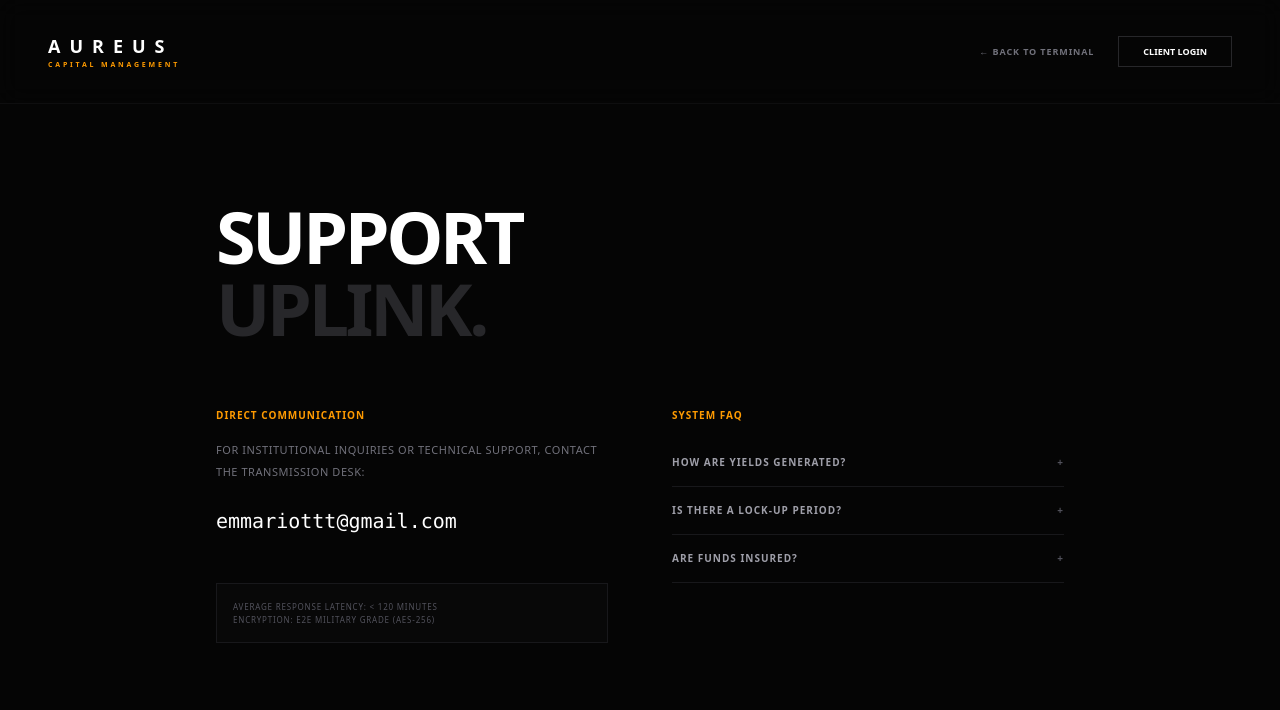
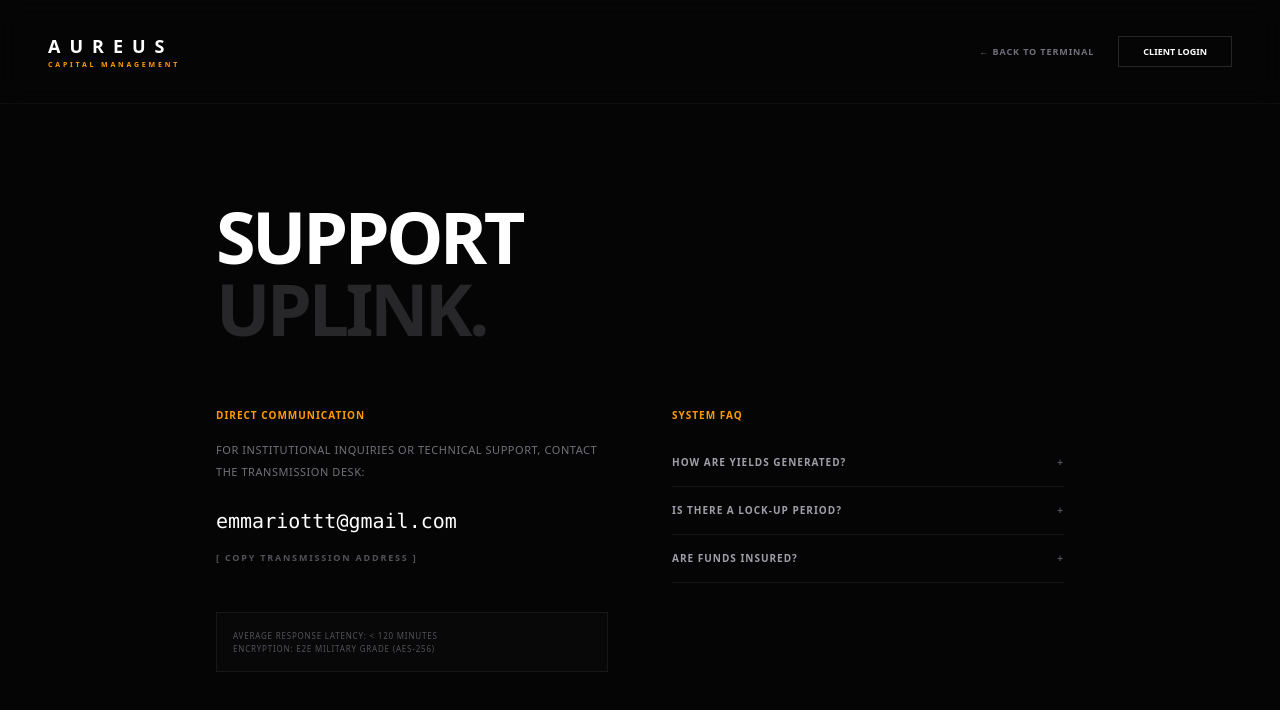
Before and after one commit to cboi019/Project-Aureus, a React (Vite) app in the folder client/: page /contact in a window 1280 px wide. Shown: the top 710 px of the page. Built offline with nearby package versions, Linux system fonts and the light colour scheme.

Commit message:
feat: add contact portal with FAQ and clipboard copy feature

```diff
--- a/client/src/pages/Contact.jsx
+++ b/client/src/pages/Contact.jsx
@@ -10,10 +10,17 @@ const FAQ_DATA = [
 
 export default function Contact() {
   const [openFaq, setOpenFaq] = useState(null);
+  const [copied, setCopied] = useState(false);
+
+  const handleCopy = () => {
+    navigator.clipboard.writeText('emmariottt@gmail.com');
+    setCopied(true);
+    setTimeout(() => setCopied(false), 3000); // Reset message after 3 seconds
+  };
 
   return (
     <div className="min-h-screen bg-[#050505] text-white font-sans selection:bg-amber-500 selection:text-black">
-      {/* Updated Navbar with Back to Homepage */}
+      {/* Navigation */}
       <nav className="flex justify-between items-center px-6 md:px-12 py-8 border-b border-zinc-900/50 backdrop-blur-md sticky top-0 z-50">
         <Link to="/" className="flex flex-col">
           <span className="text-lg font-bold tracking-[0.5em] uppercase">AUREUS</span>
@@ -44,9 +51,26 @@ export default function Contact() {
               <p className="text-zinc-500 text-[11px] uppercase tracking-wider leading-loose mb-6">
                 For institutional inquiries or technical support, contact the transmission desk:
               </p>
-              <a href="mailto:emmariottt@gmail.com" className="text-xl font-mono text-white hover:text-amber-500 transition-colors">
-                emmariottt@gmail.com
-              </a>
+
+              <div className="space-y-4">
+                {/* Clickable Email Link */}
+                <a href="mailto:emmariottt@gmail.com" className="block text-xl font-mono text-white hover:text-amber-500 transition-colors">
+                  emmariottt@gmail.com
+                </a>
+
+                {/* Manual Copy Button */}
+                <button
+                  onClick={handleCopy}
+                  className="text-[9px] text-zinc-600 hover:text-amber-500 uppercase tracking-[0.2em] font-black transition-all flex items-center gap-2"
+                >
+                  {copied ? (
+                    <span className="text-emerald-500 animate-pulse">[ Address Copied to Clipboard ]</span>
+                  ) : (
+                    <span>[ Copy Transmission Address ]</span>
+                  )}
+                </button>
+              </div>
+
               <div className="mt-12 p-4 border border-zinc-900 bg-[#080808]">
                 <p className="text-[8px] text-zinc-600 uppercase tracking-widest leading-relaxed">
                   Average Response Latency: &lt; 120 Minutes<br/>
```
